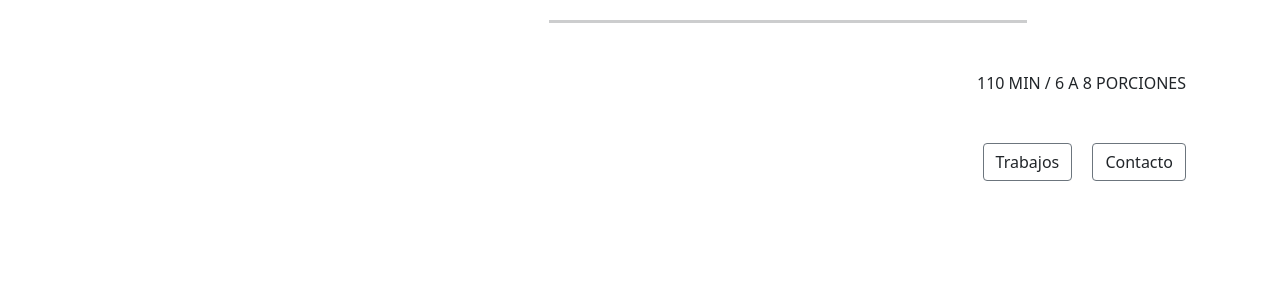
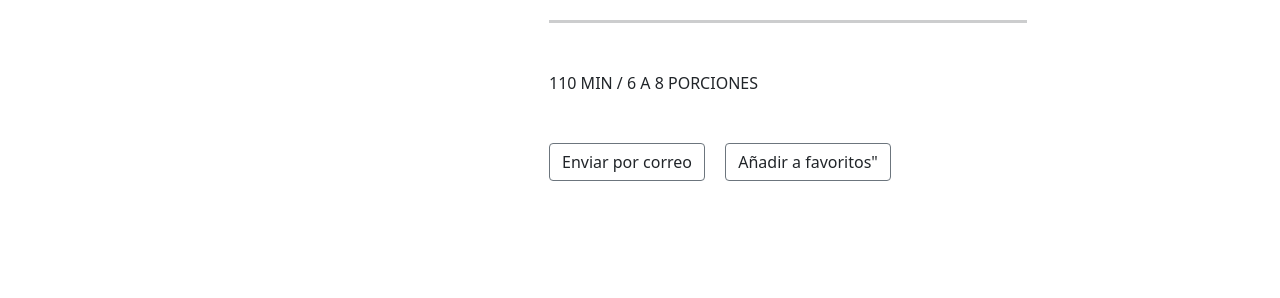
Before and after one commit to MarcoTorresValenzuela/Ricomida, a plain HTML site: page index.html in a window 1280 px wide. Shown: the part 628-926 px from the top of the page. Drawn offline with nearby package versions, Linux system fonts and the light colour scheme.

Commit message:
primera subida :D

```diff
--- a/assets/js/script.js
+++ b/assets/js/script.js
@@ -0,0 +1,2 @@
+const tooltipTriggerList = document.querySelectorAll('[data-bs-toggle="tooltip"]')
+const tooltipList = [...tooltipTriggerList].map(tooltipTriggerEl => new bootstrap.Tooltip(tooltipTriggerEl))
--- a/index.html
+++ b/index.html
@@ -44,15 +44,16 @@
     </div>
   </nav>
 
-  <header class="text-dark text-end py-5">
+
+  <header class="text-dark text-left py-5">
     <div class="container p-4">
         <div class="ms-auto col-12 col-md-7">
             <h1 class="display-1 fw-bold my-5">PIZZA AL ESTILO CHICAGO CON ESPINACAS Y CHAMPIÑONES</h1>
             <hr width="75%" size="5"  style="color: #373A3C !important;"/>
             <p class="my-5">110 MIN / 6 A 8 PORCIONES</p>
             <div>
-                <button class="btn btn-outline-secondary text-dark me-3">Trabajos</button>
-                <button class="btn btn-outline-secondary text-dark">Contacto</button>
+                <button class="btn btn-outline-secondary text-dark me-3"data-bs-toggle="tooltip" data-bs-placement="bottom" data-bs-title="Presiona para enviar a tu correo" >Enviar por correo</button>
+                <button class="btn btn-outline-secondary text-dark"data-bs-toggle="tooltip" data-bs-placement="right" data-bs-tooltip-bg="white" data-bs-title="Agrega esta receta a tus favoritos">Añadir a favoritos"</button>
             </div>
         </div>
     </div>
@@ -214,6 +215,7 @@
 
 </body>
   <!-- bootstrap -->
-  <script src="https://cdn.jsdelivr.net/npm/bootstrap@5.3.3/dist/js/bootstrap.bundle.min.js" integrity="sha384-YvpcrYf0tY3lHB60NNkmXc5s9fDVZLESaAA55NDzOxhy9GkcIdslK1eN7N6jIeHz" crossorigin="anonymous"></script>
+  <script src="https://cdn.jsdelivr.net/npm/@popperjs/core@2.11.8/dist/umd/popper.min.js" integrity="sha384-I7E8VVD/ismYTF4hNIPjVp/Zjvgyol6VFvRkX/vR+Vc4jQkC+hVqc2pM8ODewa9r" crossorigin="anonymous"></script>
+  <script src="https://cdn.jsdelivr.net/npm/bootstrap@5.3.3/dist/js/bootstrap.min.js" integrity="sha384-0pUGZvbkm6XF6gxjEnlmuGrJXVbNuzT9qBBavbLwCsOGabYfZo0T0to5eqruptLy" crossorigin="anonymous"></script>
   <script src="assets/js/script.js"></script>
 </html>
```
Also changed, not shown: assets/css/style.css (line endings or trailing spaces).
